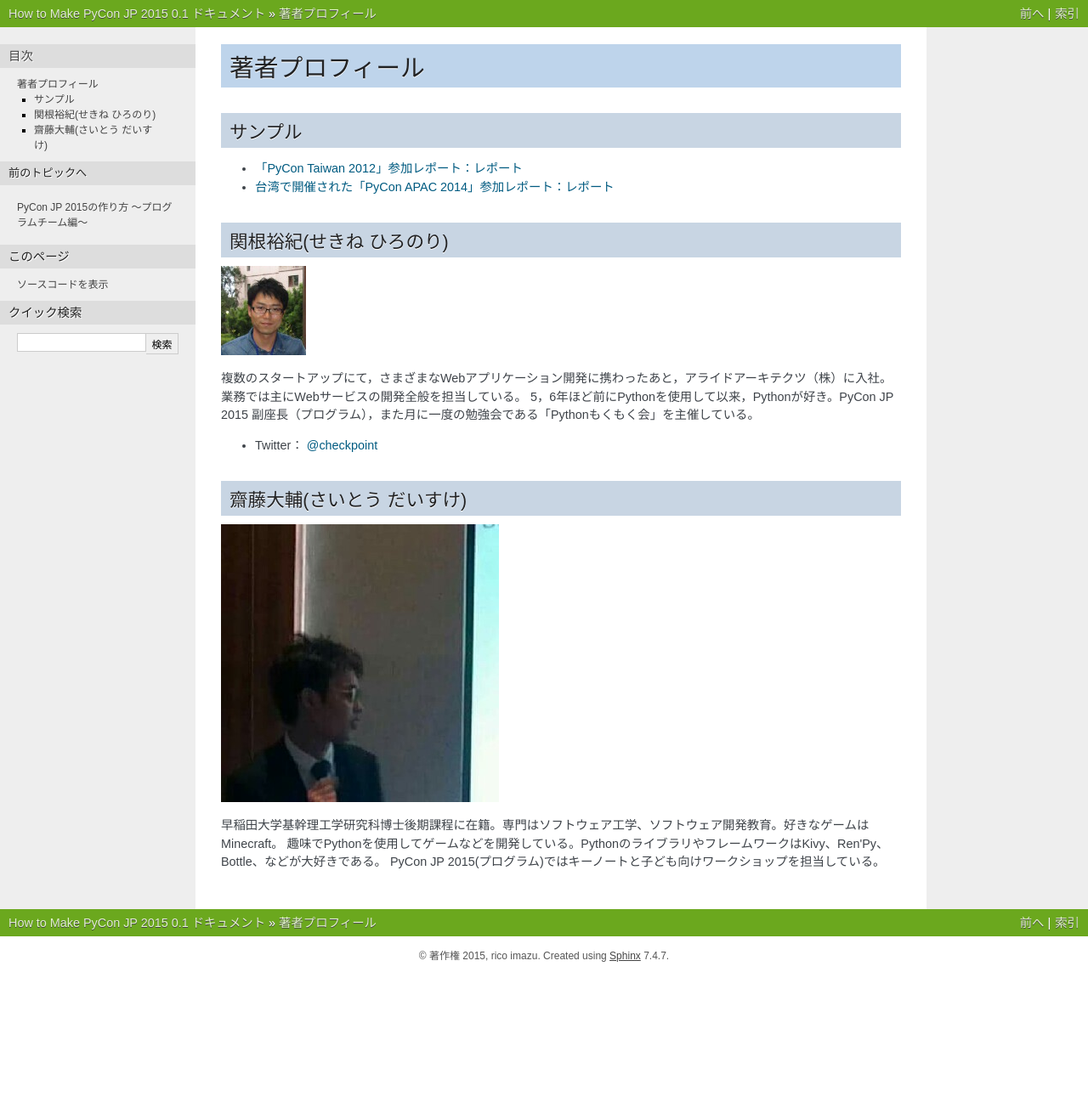
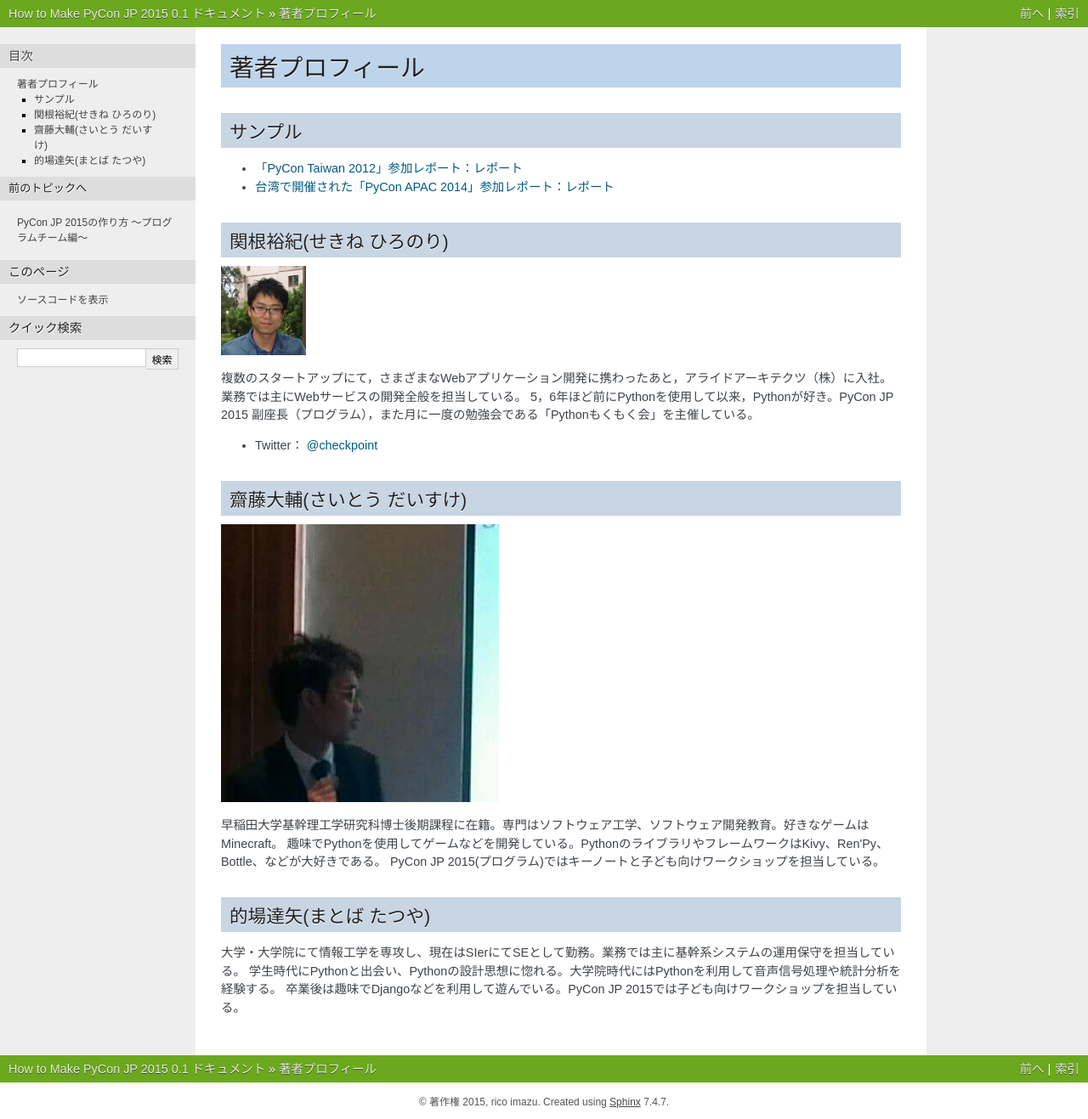
Before and after one commit to pyconjp/reports2015, a Sphinx documentation site: the page built from how-to-make/source/03_author.rst, in a window 1280 px wide. Shown: the whole page at 85% size. Built offline with Sphinx 7.4.7, drawn with Linux system fonts in a browser that asks for light colours; before the commit the page ends 1145 px from its top, so only the background shows below that.

Commit message:
的場 03_authorに追記

```diff
--- a/how-to-make/source/03_author.rst
+++ b/how-to-make/source/03_author.rst
@@ -26,3 +26,10 @@
 早稲田大学基幹理工学研究科博士後期課程に在籍。専門はソフトウェア工学、ソフトウェア開発教育。好きなゲームはMinecraft。
 趣味でPythonを使用してゲームなどを開発している。PythonのライブラリやフレームワークはKivy、Ren'Py、Bottle、などが大好きである。
 PyCon JP 2015(プログラム)ではキーノートと子ども向けワークショップを担当している。
+
+的場達矢(まとば たつや)
+========================
+
+大学・大学院にて情報工学を専攻し、現在はSIerにてSEとして勤務。業務では主に基幹系システムの運用保守を担当している。
+学生時代にPythonと出会い、Pythonの設計思想に惚れる。大学院時代にはPythonを利用して音声信号処理や統計分析を経験する。
+卒業後は趣味でDjangoなどを利用して遊んでいる。PyCon JP 2015では子ども向けワークショップを担当している。
```
